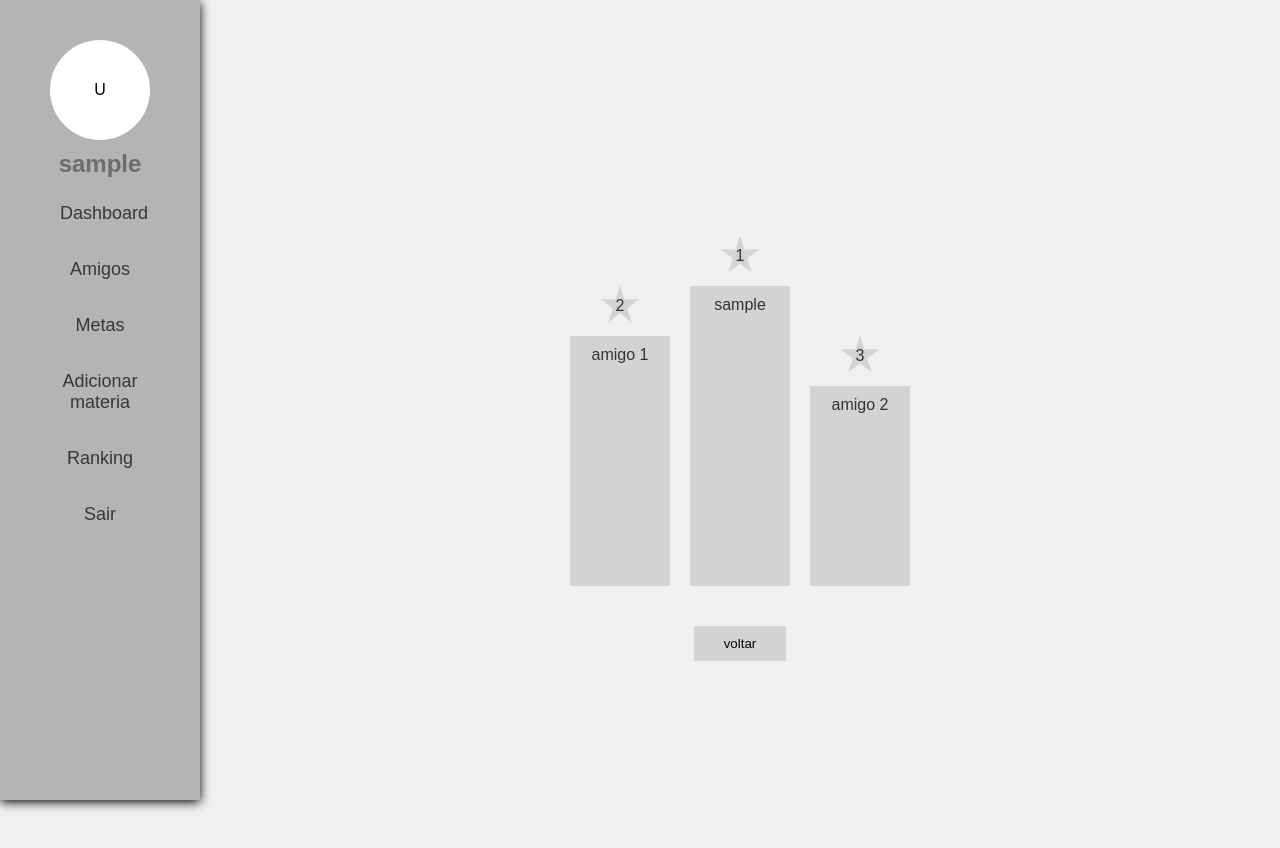
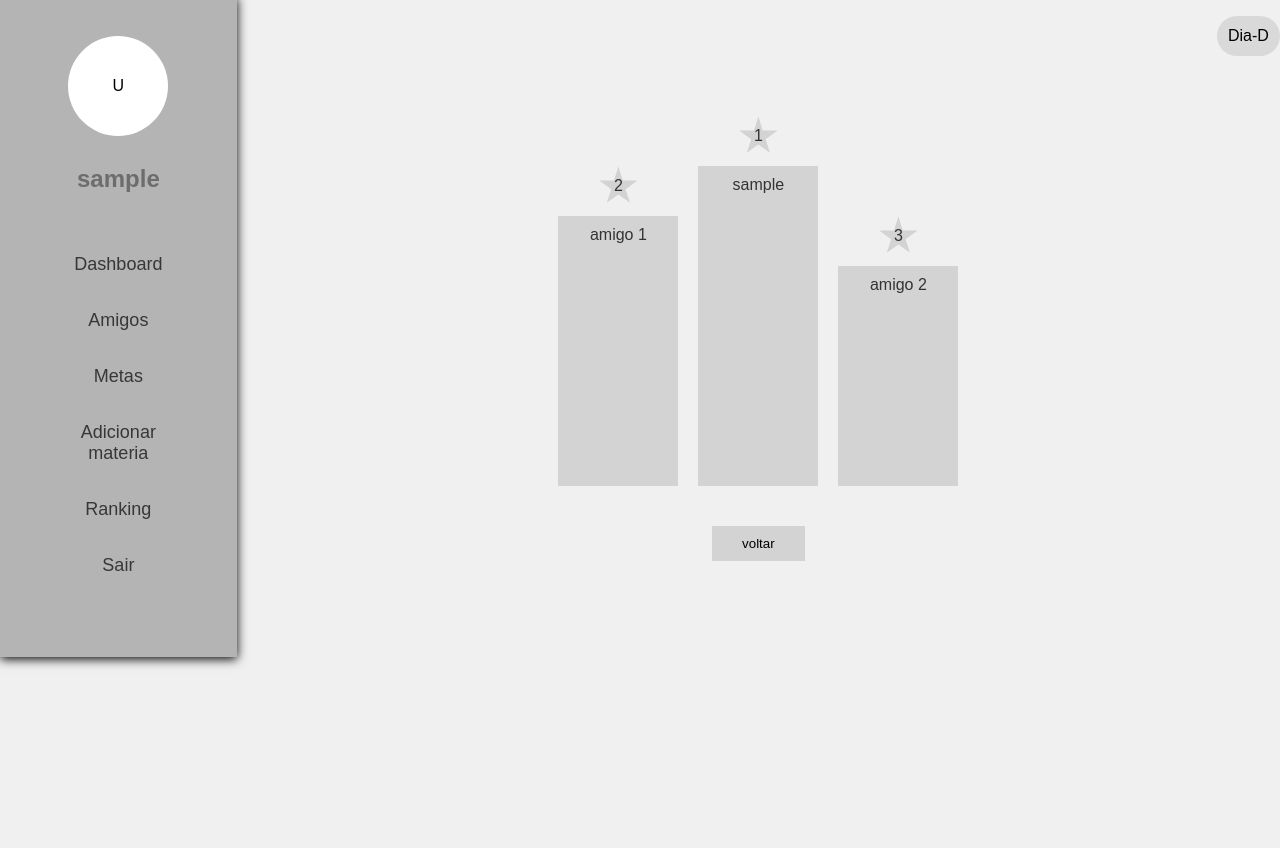
Before and after one commit to Lucasmenezes08/FocusTime, a Django app: page /ranking/ in a window 1280 px wide. After the commit the page ends 667 px from the top, so only its background shows below. Run offline with Django 5.2, Linux system fonts and the light colour scheme; the visitor is signed in with stand-in values (Sample User, id 1); parts of the project's set-up code (start-up, migrations or seed data) failed here and were passed over.

Commit message:
:construction: feat: Adicionar pagina para marcação de datas importantes - Botão d-day adicionado , correção de renderização da estrutura da navbar. closes #8

```diff
--- a/FocusTime/static/ranking.css
+++ b/FocusTime/static/ranking.css
@@ -1,13 +1,11 @@
 /* ranking.css */
-* {
-    margin: 0;
-    padding: 0;
-    box-sizing: border-box;
-}
 
 body {
     font-family: Arial, sans-serif;
     background-color: #f0f0f0;
+    margin: 0;
+    padding: 0;
+    box-sizing: border-box;
 }
 
 .container {
--- a/FocusTime/static/style.css
+++ b/FocusTime/static/style.css
@@ -1,26 +1,41 @@
 
-* {
-    margin: 0;
-    padding: 0;
-    box-sizing: border-box;
-}
 
 body {
     font-family: Arial, sans-serif;
     background-color: #f4f4f4;
     color: #333;
+    margin: 0;
+    padding: 0;
+    box-sizing: border-box;
+    width: 100%;
+    height: 100%;
 
 }
 
+.btn-dia-d {
+    display: flex;
+    justify-content: end;
+}
+
+.btn-dia-d a {
+    cursor: pointer;
+    background-color:  #D9D9D9;
+    text-decoration: none;
+    padding: 0.7rem;
+    color: black;
+    border-radius: 20px;
+    margin-top: 1rem;
+}
 
 
 .menuprincipal {
     display: flex;
-    height: 100vh;
+    flex-direction: row;
+    height: 100%;
 }
 
-
 .sidebar {
+    margin-top: -3.8rem;
     width: 200px;
     height: 100%;
     padding: 40px;
@@ -91,8 +106,8 @@ body {
     align-items: center;
     overflow-y: auto;
     padding: 20px;
-    margin-top: 3rem;
 }
+
 
 .materia_cadastrada {
     width: 100%;
--- a/FocusTime/templates/index.html
+++ b/FocusTime/templates/index.html
@@ -14,6 +14,10 @@
 </head>
 
 <body>
+    <div class="btn-dia-d">
+        <a href="{% url 'dia-d' %}">Dia-D</a>
+    </div>
+
     {% block content %}
     <div class="menuprincipal">
         <div class="sidebar">
@@ -37,7 +41,6 @@
         </div>
 
         <div class="content">
-
             {% if materias %}
             <div class="materia_cadastrada">
                 <div class="container_materia-wrapper">
--- a/FocusTime/urls.py
+++ b/FocusTime/urls.py
@@ -13,4 +13,5 @@ urlpatterns = [
     path('cronometro/', views.cronometro, name='cronometro'),
     path("cadastro/", views.tela_cadastro, name = "cadastro_FocusTime"),
     path('ranking/', views.ranking, name='ranking'),
+    path('dia-d/', views.dia_d ,name='dia-d')
 ]
--- a/FocusTime/views.py
+++ b/FocusTime/views.py
@@ -100,3 +100,8 @@ def tela_cadastro(request):
 @login_required(login_url='login')
 def ranking(request):
     return render(request, "ranking.html")
+
+
+@login_required(login_url='login')
+def dia_d (request):
+    return render(request , "dia_d.html")
```
Also changed, not shown: FocusTime/templates/dia_d.html (added, +11 -0 lines).
